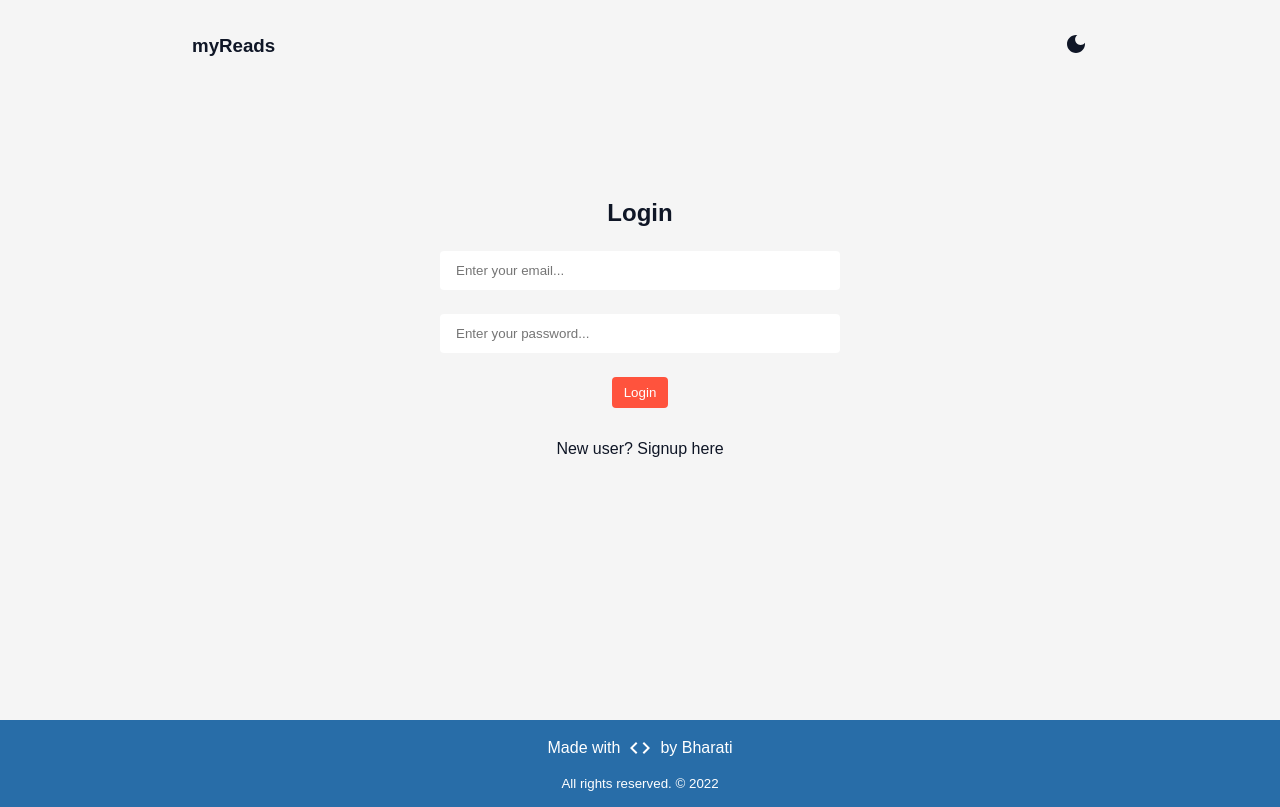
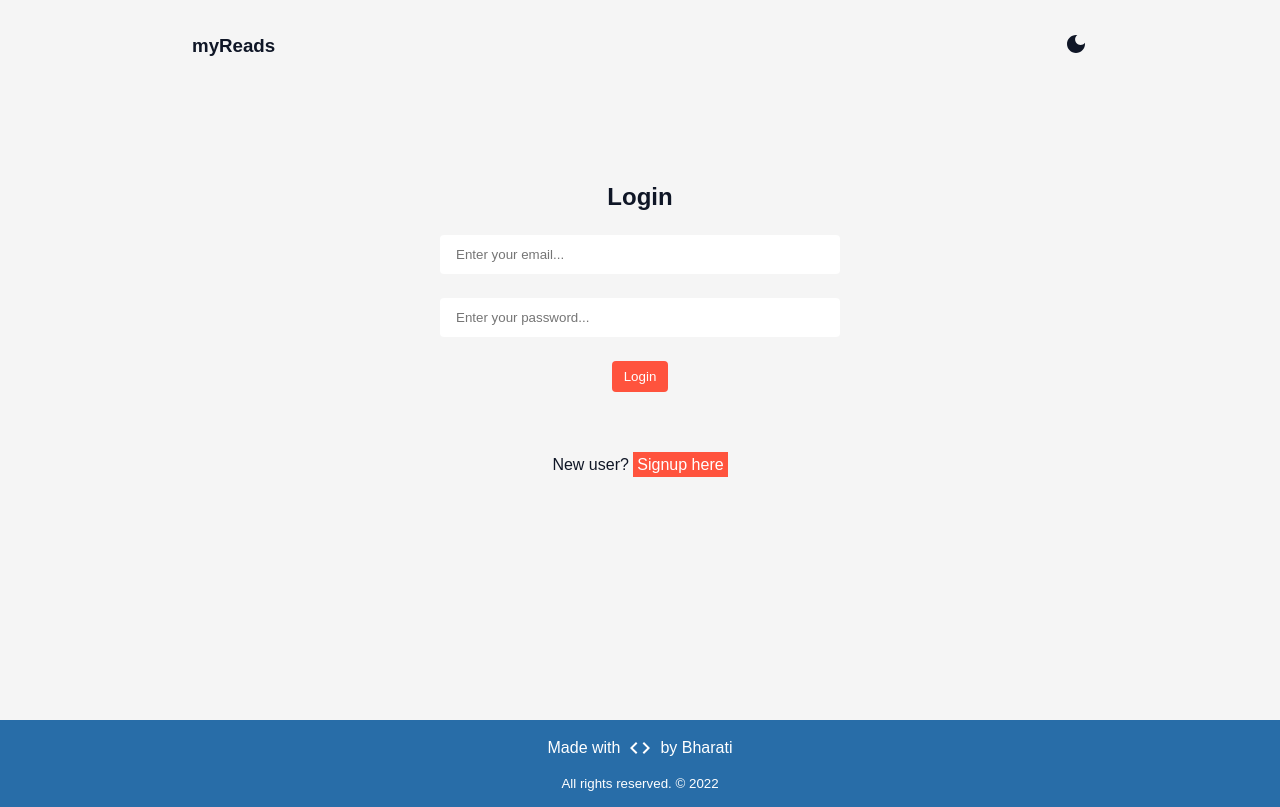
Before and after one commit to bharati-21/my-reads, a React (Create React App) app: page /login in a window 1280 px wide. Built offline with nearby package versions, Linux system fonts and the light colour scheme; no server answers; data requests are answered from the project's data file.

Commit message:
styles: auth redirect link

```diff
--- a/src/styles/auth.css
+++ b/src/styles/auth.css
@@ -70,3 +70,13 @@
     color: red;
     margin: 1rem auto 0;
 }
+
+.auth-redirect {
+    margin-top: 2rem;
+}
+
+.auth-redirect a.link.link {
+    background-color: var(--accent-color);
+    color: var(--card-bg-color);
+    padding: 0.25rem;
+}
```
